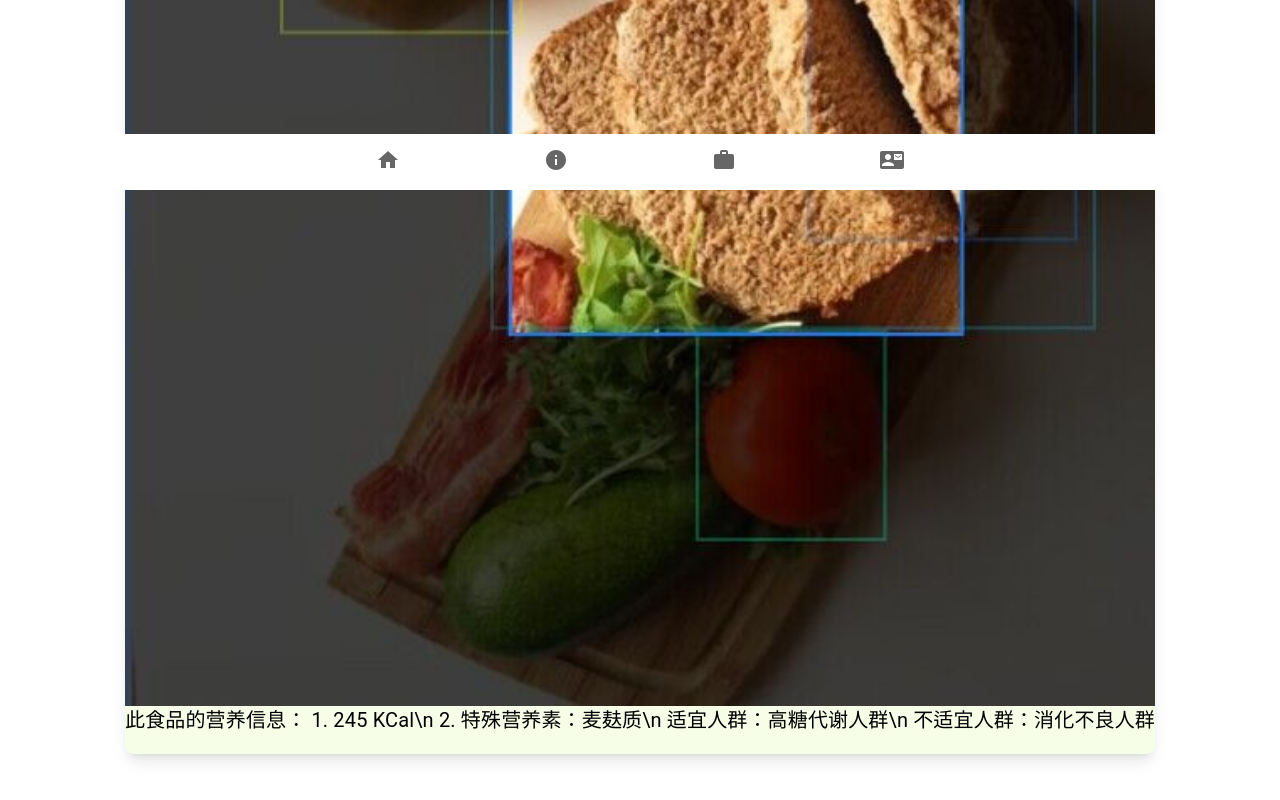
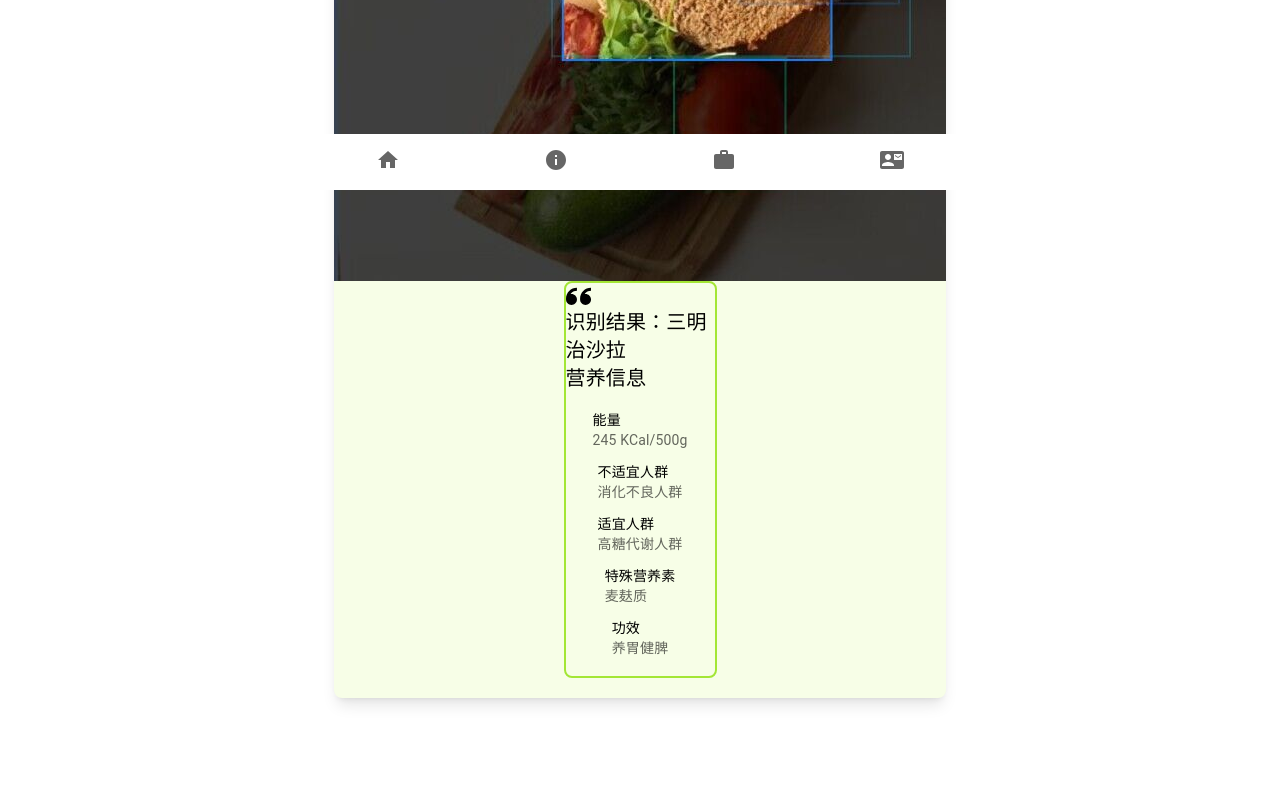
Before and after one commit to jacobavalanchel/react-food-frontend-azure, a React (Vite) app: page / in a window 1280 px wide. Shown: the part 610-1410 px from the top of the page. Built offline with nearby package versions, Linux system fonts and the light colour scheme.

Commit message:
feat(HomePage): style

```diff
--- a/src/HomePage.jsx
+++ b/src/HomePage.jsx
@@ -1,10 +1,19 @@
 import React, {useState} from 'react';
-import {Button, Container, TextField} from "@mui/material";
+import {Button, Container, List, ListItem, ListItemText, TextField} from "@mui/material";
+import {ImQuotesLeft} from "react-icons/im";
 
 
 const HomePage = () => {
     const [uploadedFile, setUploadedFile] = useState(null);
     const [uploadResult, setUploadResult] = useState(null);
+    const content = [
+        {primary: "能量", secondary: "245 KCal/500g"},
+        {primary: "不适宜人群", secondary: "消化不良人群"},
+        {primary: "适宜人群", secondary: "高糖代谢人群"},
+        {primary: "特殊营养素", secondary: "麦麸质"},
+        {primary: "功效", secondary: "养胃健脾"},
+    ];
+
     const handleUpload = async () => {
         console.log("starting upload");
         if (!uploadedFile) {
@@ -58,9 +67,7 @@ const HomePage = () => {
                     <h2 className=" font-normal text-2xl text-center text-black">
                         拍照食品健康助手
                     </h2>
-                    <h2 className=" font-normal text-xl text-center text-black">
-                        识别结果：三明治沙拉
-                    </h2>
+
                     <div className="w-3/4 flex flex-row gap-2 justify-center items-center">
 
                         <Button
@@ -84,19 +91,36 @@ const HomePage = () => {
                             上传所选
                         </Button>
                     </div>
-                        <img
-                            src="/assets/img/result-1.jpg"
-                            alt="img"
-                            className="rounded-t-xl w-full object-cover"
-                        />
-                    <h2 className=" font-normal text-xl text-center text-black">
-                        此食品的营养信息：
-                        1. 245 KCal\n
-                        2. 特殊营养素：麦麸质\n
-                        适宜人群：高糖代谢人群\n
-                        不适宜人群：消化不良人群
+                    <img
+                        src="/assets/img/result-1.jpg"
+                        alt="img"
+                        className="max-h-50 rounded-t-xl w-full object-cover"
+                    />
 
-                    </h2>
+                    <div
+                        className=" flex flex-col w-3/4 md:w-2/6 lg:w-1/4 border-2 border-lime-400 rounded-lg bg-lime-50 hover:bg-lime-100 active:bg-lime-500 transition duration-300 ease-in-out cursor-pointer">
+                        <div>
+                            <ImQuotesLeft size={25}/>
+                            <h1 className=" text-xl font-semibold text-ExtraDarkColor">
+                                识别结果：三明治沙拉
+                            </h1>
+                            <h2 className=" font-normal text-xl text-left text-black">
+                                营养信息
+                            </h2>
+                        </div>
+
+
+                        <List dense="true">
+                            <ListItem className="flex-col items-start">
+                                {content.map((item) => (
+                                    <ListItemText
+                                        key={item.primary}
+                                        primary={item.primary}
+                                        secondary={item.secondary}
+                                    />))}
+                            </ListItem>
+                        </List>
+                    </div>
                 </div>
             </div>
         </div>
```
